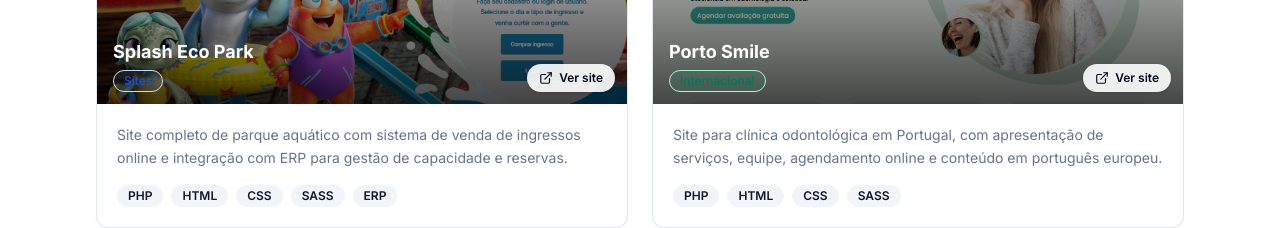
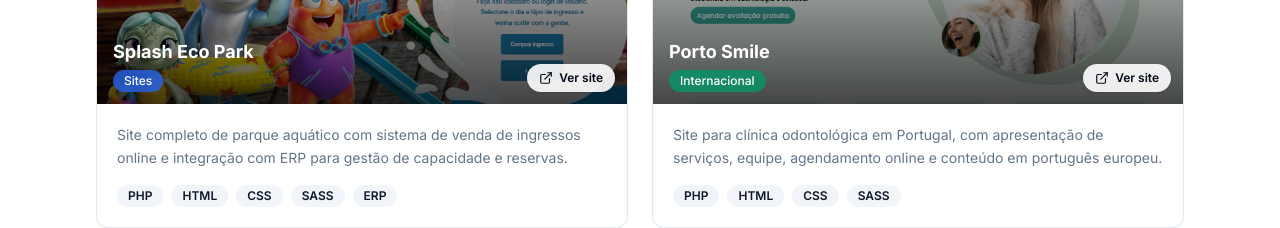
Before and after one commit to hgcosta/portfolio, a React app: page / in a window 1280 px wide. Shown: the part 4706-4934 px from the top of the page. Built offline with nearby package versions, Linux system fonts and the light colour scheme; the HTML template or start-up script is replaced by a standard one.

Commit message:
fix: ajusta a cor das tags dos projetos melhorando a leitura

```diff
--- a/src/components/sections/Projects.tsx
+++ b/src/components/sections/Projects.tsx
@@ -13,6 +13,12 @@
     "bg-violet-500/10 text-violet-700 dark:text-violet-400 border-violet-200 dark:border-violet-800",
   Internacional:
     "bg-emerald-500/10 text-emerald-700 dark:text-emerald-400 border-emerald-200 dark:border-emerald-800",
+}
+
+const categoryColorsFeatured: Record<string, string> = {
+  Sites: "bg-blue-600/80 text-white border-transparent backdrop-blur-sm",
+  "Lojas Virtuais": "bg-violet-600/80 text-white border-transparent backdrop-blur-sm",
+  Internacional: "bg-emerald-600/80 text-white border-transparent backdrop-blur-sm",
 };
 
 export function Projects() {
@@ -113,7 +119,7 @@
                       {project.title}
                     </h3>
                     <span
-                      className={`inline-flex items-center rounded-full border px-2.5 py-0.5 text-xs font-medium mt-1 ${categoryColors[project.category] ?? ""}`}
+                      className={`inline-flex items-center rounded-full border px-2.5 py-0.5 text-xs font-medium mt-1 ${categoryColorsFeatured[project.category] ?? ""}`}
                     >
                       {project.category}
                     </span>
```
